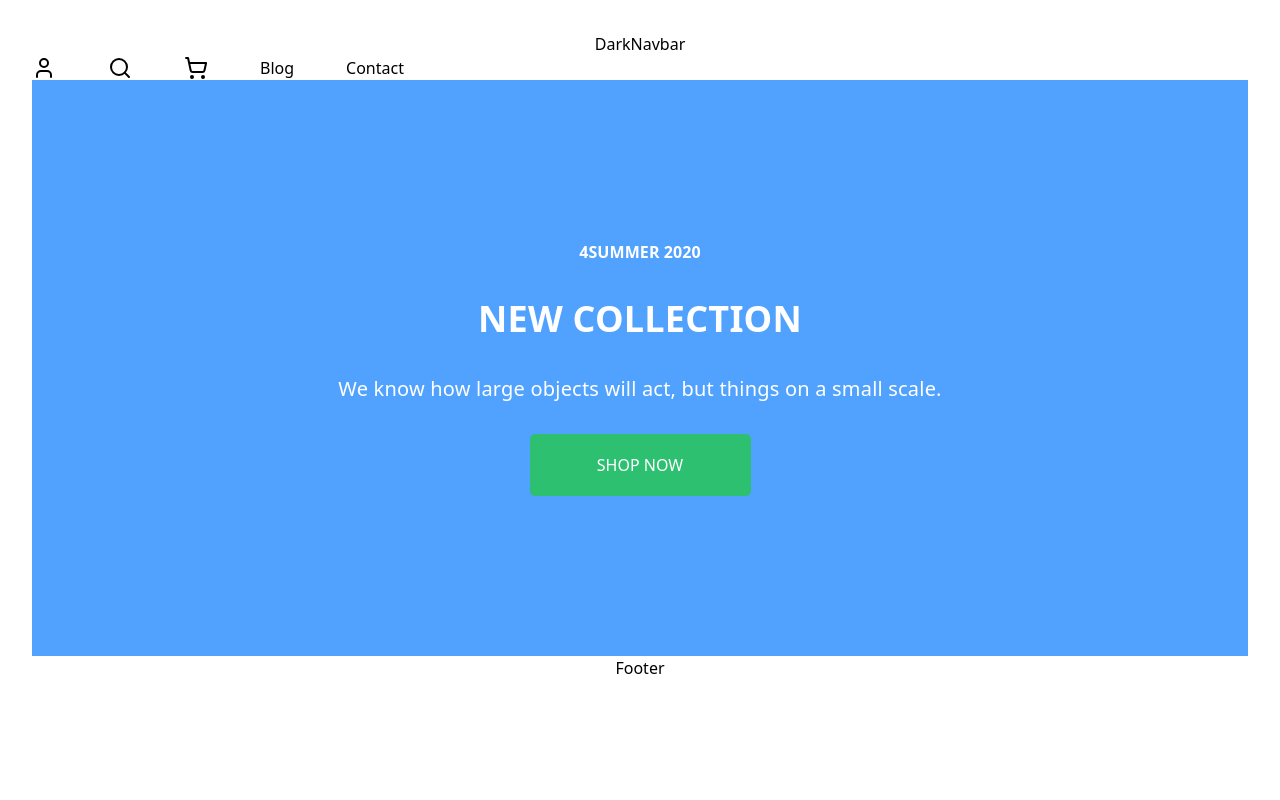
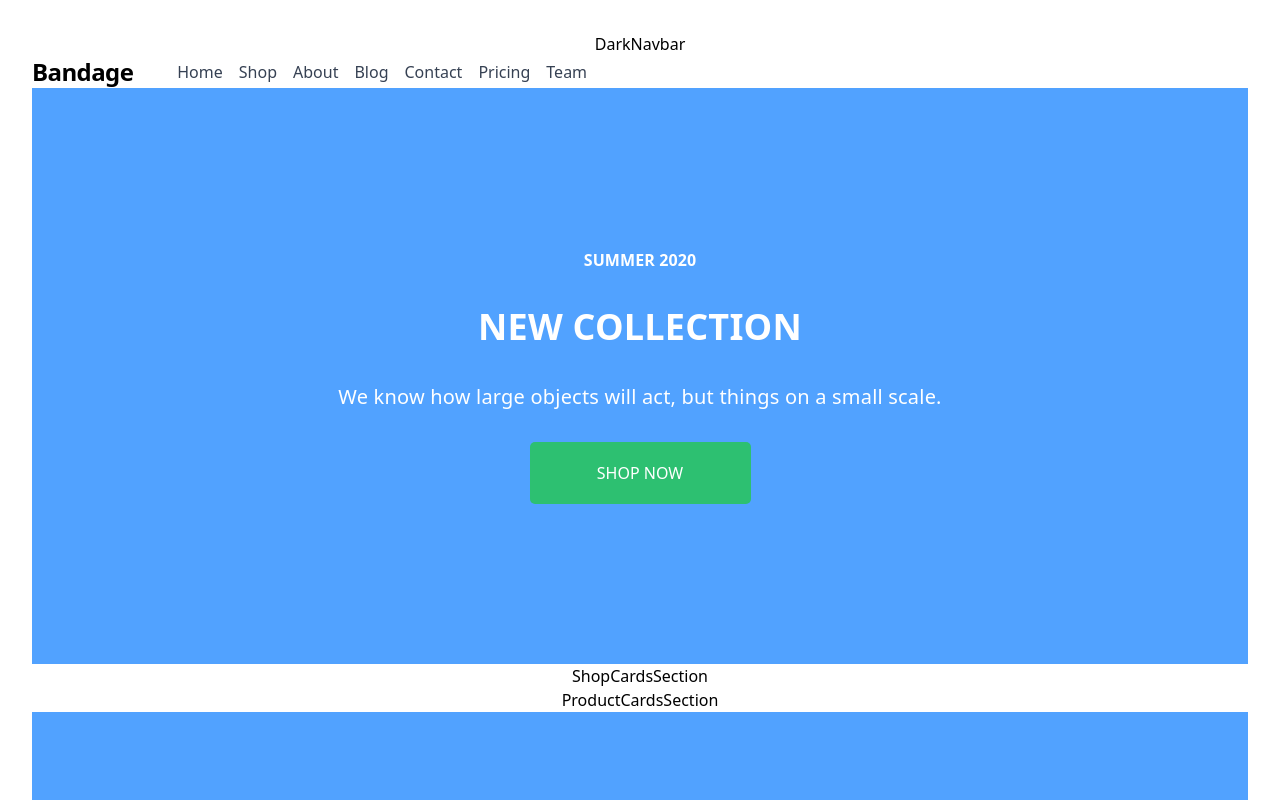
Before and after one commit to mdortca/ecommerce, a React (Vite) app in the folder e-commerce/: page / in a window 1280 px wide. Shown: the top 800 px of the page. Built offline with nearby package versions, Linux system fonts and the light colour scheme.

Commit message:
Creating Components on HomePage

```diff
--- a/e-commerce/src/components/Carousel.jsx
+++ b/e-commerce/src/components/Carousel.jsx
@@ -1,9 +1,11 @@
+import { ChevronRight, ChevronLeft } from 'lucide-react'
+
 
 function Carousel(){
     return(
         <div className="bg-blue-400 pt-[112px] pb-[112px]">
             <div className="flex flex-col items-center gap-[30px] pt-[48px] pb-[48px]">
-                <h5 className="font-montserrat font-bold text-16 leading-6 tracking-[0.1px] text-center text-[#FFFFFF]">4SUMMER 2020</h5>
+                <h5 className="font-montserrat font-bold text-16 leading-6 tracking-[0.1px] text-center text-[#FFFFFF]">SUMMER 2020</h5>
                 <h1 className="font-montserrat font-bold text-4xl leading-[50px] tracking-[0.2px] text-center text-[#FFFFFF]">NEW COLLECTION</h1>
                 <h4 className="font-montserrat font-normal text-[20px] leading-[30px] tracking-[0.2px] text-center text-[#FFFFFF]">We know how large objects will act, but things on a small scale.</h4>
                 <button className="w-[221px] h-[62px] gap-[10px] rounded-[5px] pt-[15px] pr-[40px] pb-[15px] pl-[40px] bg-[#2DC071] text-white"><h3>SHOP NOW</h3></button>
--- /dev/null
+++ b/e-commerce/src/layout/BlogSection.jsx
@@ -0,0 +1,11 @@
+
+
+function BlogSection() {
+    return(
+        <div>
+            BlogSection
+        </div>
+    )
+}
+
+export default BlogSection
--- a/e-commerce/src/layout/LightNavbar.jsx
+++ b/e-commerce/src/layout/LightNavbar.jsx
@@ -1,15 +1,86 @@
-import { User, ShoppingCart, Search } from 'lucide-react';
+import { User, ShoppingCart, Search, Menu } from "lucide-react";
+import { Link } from "react-router-dom";
+import { useState } from "react";
 
-function LightNavbar(){
-    return(
-        <>
+function LightNavbar() {
+  const [isOpen, setIsOpen] = useState(false);
+  return (
+    <>
+      <nav className="flex flex-col gap-24 md:gap-44">
+        <div className="flex flex-row items-center gap-[44px]">
+          <Link className="font-montserrat font-bold text-2xl leading-8 tracking-tight">
+            Bandage
+          </Link>
+          <div className="sm:hidden flex gap-[24px]">
+            <Link to="" className="">
+              <User />
+            </Link>
+            <Link to="" className="">
+              <Search />
+            </Link>
+            <Link to="" className="">
+              <ShoppingCart />
+            </Link>
+            <button to="" className="" onClick={() => setIsOpen(!isOpen)}>
+              <Menu />
+            </button>
+          </div>
 
-            <nav className="flex flex-row gap-0 md:gap-13">
-                <a href=""><User size={24}/></a><a href=""><Search/></a><a href=""><ShoppingCart/></a><a href="">Blog</a><a href="">Contact</a>
-            </nav>
-        </>
-    )
+          <div className="hidden sm:flex gap-4">
+            <Link to="/" className="text-gray-700 hover:text-blue-600">
+              Home
+            </Link>
+            <Link to="/shop" className="text-gray-700 hover:text-blue-600">
+              Shop
+            </Link>
+            <Link to="/about" className="text-gray-700 hover:text-blue-600">
+              About
+            </Link>
+            <Link to="/blog" className="text-gray-700 hover:text-blue-600">
+              Blog
+            </Link>
+            <Link to="/contact" className="text-gray-700 hover:text-blue-600">
+              Contact
+            </Link>
+            <Link to="/pricing" className="text-gray-700 hover:text-blue-600">
+              Pricing
+            </Link>
+            <Link to="/team" className="text-gray-700 hover:text-blue-600">
+              Team
+            </Link>
+          </div>
+        </div>
+        {isOpen && (
+          <div className="sm:hidden bg-white flex flex-col items-center pt-16 pb-8 gap-6 text-[#737373] text-[30px] leading-[45px] tracking-[0.2px] text-center font-semibold">
+            <Link
+              to="/"
+              className="hover:font-normal transition-all duration-200"
+            >
+              Home
+            </Link>
+            <Link
+              to="/shop"
+              className="hover:font-normal transition-all duration-200"
+            >
+              Product
+            </Link>
+            <Link
+              to="/pricing"
+              className="hover:font-normal transition-all duration-200"
+            >
+              Pricing
+            </Link>
+            <Link
+              to="/contact"
+              className="mb-8 hover:font-normal transition-all duration-200"
+            >
+              Contact
+            </Link>
+          </div>
+        )}
+      </nav>
+    </>
+  );
 }
 
-
-export default LightNavbar
+export default LightNavbar;
--- /dev/null
+++ b/e-commerce/src/layout/ProductCardsSection.jsx
@@ -0,0 +1,11 @@
+
+
+function ProductCardsSection() {
+    return(
+        <div>
+            ProductCardsSection
+        </div>
+    )
+}
+
+export default ProductCardsSection
--- /dev/null
+++ b/e-commerce/src/layout/ShopCardsSection.jsx
@@ -0,0 +1,11 @@
+
+
+function ShopCardsSection() {
+    return(
+        <div>
+            ShopCardsSection
+        </div>
+    )
+}
+
+export default ShopCardsSection
--- a/e-commerce/src/pages/HomePage.jsx
+++ b/e-commerce/src/pages/HomePage.jsx
@@ -1,11 +1,18 @@
 import Carousel from '../components/Carousel';
+import ProductCardsSection from '../layout/ProductCardsSection';
+import ShopCardsSection from '../layout/ShopCardsSection';
+import BlogSection from '../layout/BlogSection';
 
 function HomePage() {
 
     return(
-        <>
-            <Carousel/>
-        </>
+        <div className="flex flex-col">
+        <Carousel />
+        <ShopCardsSection />
+        <ProductCardsSection />
+        <Carousel />
+        <BlogSection />
+      </div>
     )
 }
 
```
